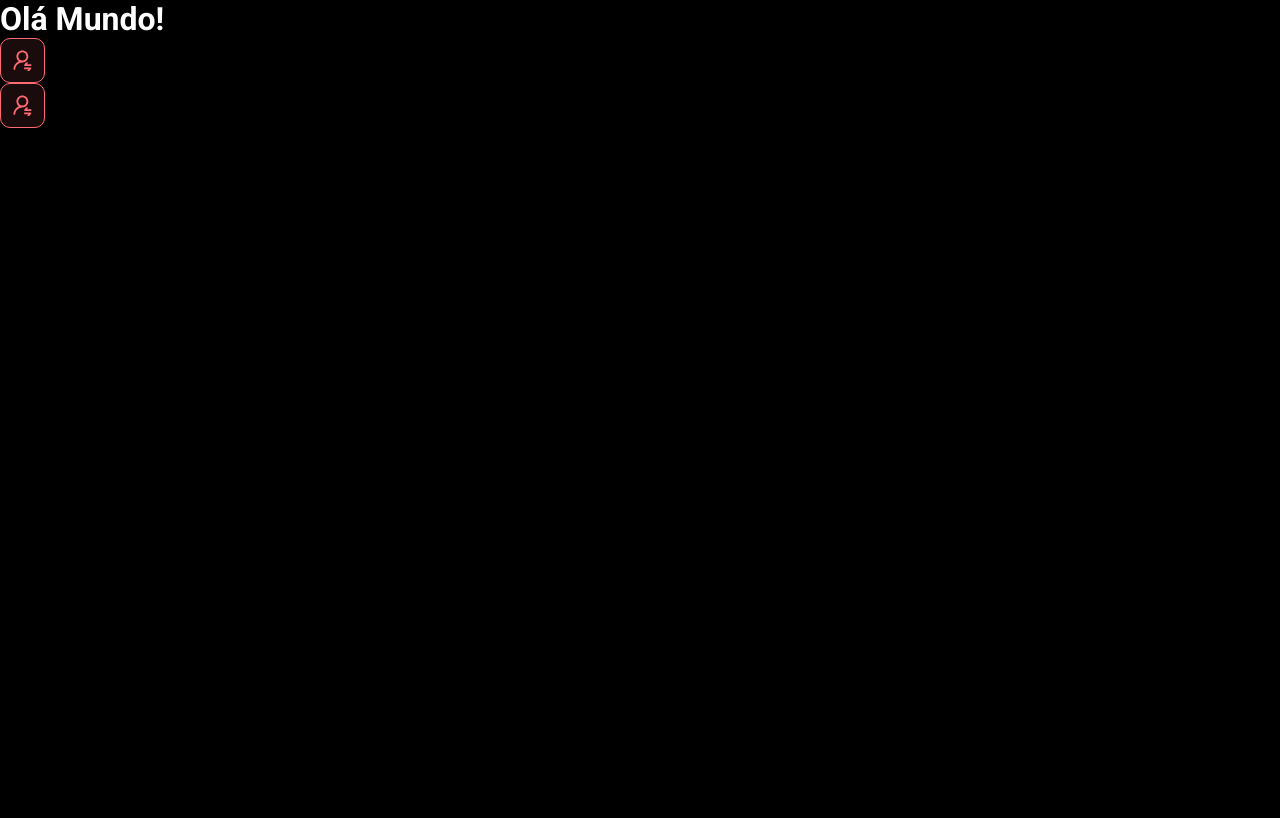
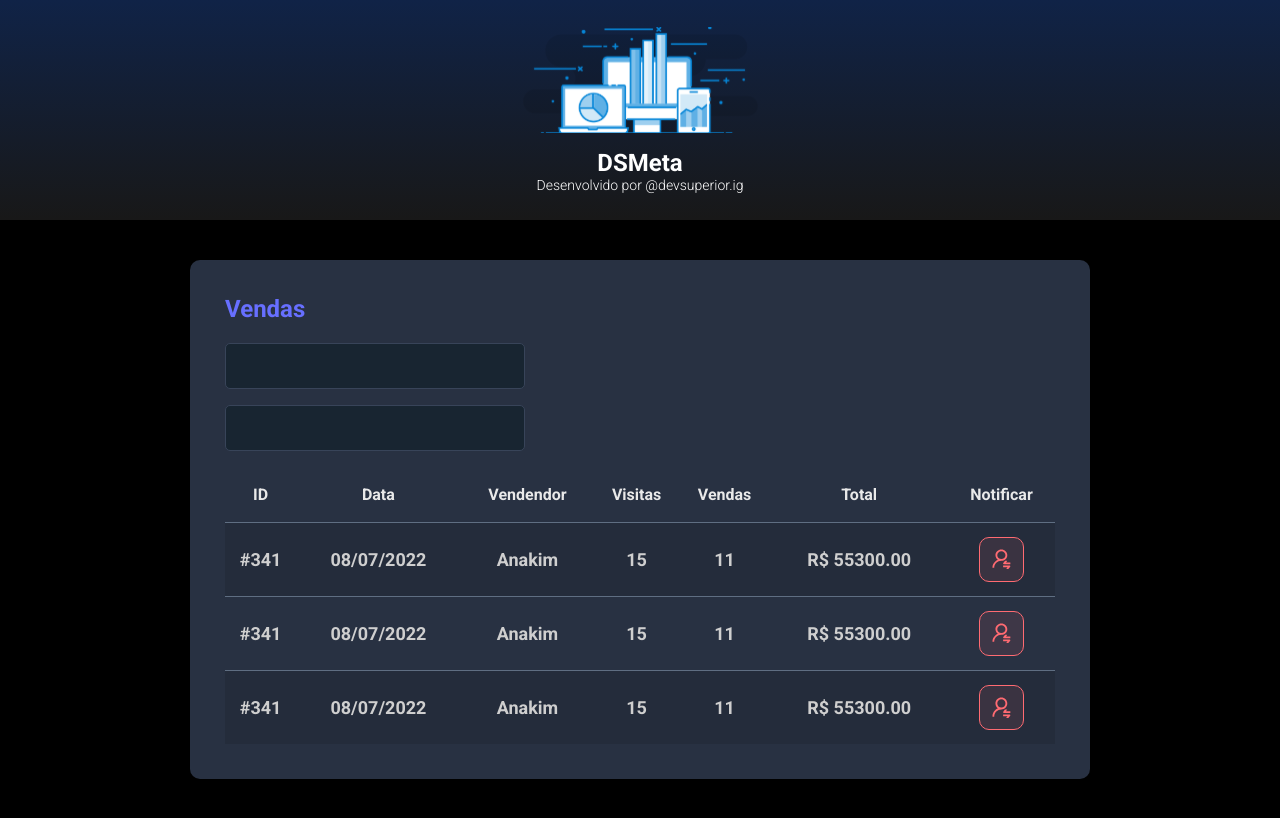
Before and after one commit to BentoCam/dsmeta, a React (Vite) app in the folder frontend/: page / in a window 1280 px wide. Built offline with nearby package versions, Linux system fonts and the light colour scheme.

Commit message:
Other components

```diff
--- a/frontend/src/App.tsx
+++ b/frontend/src/App.tsx
@@ -1,12 +1,22 @@
-import NotificationButton from "./components/NotificationButton"
+
+import Header from "./components/Header"
+import SalesCard from "./components/SalesCard"
 
 function App() {
 
   return (
     <>
-      <h1>Olá Mundo!</h1>
-      <NotificationButton />
-      <NotificationButton />
+      <Header />
+      <main>
+        <section id="sales">
+          <div className="dsmeta-container">
+
+            <SalesCard />
+
+          </div>
+
+        </section>
+      </main>
     </>
   )
 }
--- /dev/null
+++ b/frontend/src/components/Header/index.tsx
@@ -0,0 +1,22 @@
+    import logo from '../../assets/img/logo.svg'
+
+    import './styles.css'
+
+        function Header() {
+
+           return (
+                <header>
+                    <div className="dsmeta-logo-container">
+                            <img src={logo} alt="DSMeta" />
+                            <h1>DSMeta</h1>
+                        <p>
+                            Desenvolvido por
+
+                            <a href="https://github.com/BentoCam?tab=repositories"> @devsuperior.ig</a>
+                        </p>
+                    </div>
+                </header>
+            )
+        }
+
+        export default Header
--- /dev/null
+++ b/frontend/src/components/Header/styles.css
@@ -0,0 +1,32 @@
+header {
+
+    background: linear-gradient(180deg, #102347 0%, #181818 100%);
+    height: 220px;
+    display: flex;
+    align-items: center;
+    justify-content: center;
+}
+
+.dsmeta-logo-container {
+
+    display: flex;
+    flex-direction: column;
+    align-items: center;
+}
+
+.dsmeta-logo-container img {
+
+    width: 235px;
+}
+
+.dsmeta-logo-container h1 {
+
+    margin-top: 15px;
+    font-size: 24px;
+}
+
+.dsmeta-logo-container p {
+
+    font-size: 14px;
+    font-weight: 300;
+}
--- a/frontend/src/components/NotificationButton/index.tsx
+++ b/frontend/src/components/NotificationButton/index.tsx
@@ -2,10 +2,10 @@
 
 import './styles.css'
 
-
 function NotificationButton() {
 
     return (
+
         <div className="dsmeta-red-btn">
             <img src={icon} alt="Notificar" />
         </div>
--- /dev/null
+++ b/frontend/src/components/SalesCard/index.tsx
@@ -0,0 +1,84 @@
+
+import NotificationButton from '../NotificationButton'
+import './styles.css'
+
+function SalesCard() {
+
+
+    return (
+
+
+       <div className="dsmeta-card">
+
+            <h2 className="dsmeta-sales-title">Vendas</h2>
+            <div>
+                <div className="dsmeta-form-control-container">
+                    <input className="dsmeta-form-control" type="text" />
+                </div>
+                <div className="dsmeta-form-control-container">
+                    <input className="dsmeta-form-control" type="text" />
+                </div>
+                <div>
+                    <table className="dsmeta-sales-table">
+                        <thead>
+                            <tr>
+                                <th className="show992">ID</th>
+                                <th className="show576">Data</th>
+                                <th>Vendendor</th>
+                                <th className="show992">Visitas</th>
+                                <th className="show992">Vendas</th>
+                                <th>Total</th>
+                                <th>Notificar</th>
+                            </tr>
+                        </thead>
+                        <tbody>
+                            <tr>
+                                <th className="show992">#341</th>
+                                <th className="show576">08/07/2022</th>
+                                <th>Anakim</th>
+                                <th className="show992">15</th>
+                                <th className="show992">11</th>
+                                <th>R$ 55300.00</th>
+                                <th>
+                                    <div className="dsmeta-red-btn-container">
+                                       <NotificationButton />
+                                    </div>
+                                </th>
+                            </tr>
+                            <tr>
+                                <th className="show992">#341</th>
+                                <th className="show576">08/07/2022</th>
+                                <th>Anakim</th>
+                                <th className="show992">15</th>
+                                <th className="show992">11</th>
+                                <th>R$ 55300.00</th>
+
+                                <th>
+                                    <div className="dsmeta-red-btn-container">
+                                        <NotificationButton />
+                                    </div>
+                                </th>
+                            </tr>
+                            <tr>
+                                <th className="show992">#341</th>
+                                <th className="show576">08/07/2022</th>
+                                <th>Anakim</th>
+                                <th className="show992">15</th>
+                                <th className="show992">11</th>
+                                <th>R$ 55300.00</th>
+
+                                <th>
+                                    <div className="dsmeta-red-btn-container">
+                                     <NotificationButton />
+                                    </div>
+                                </th>
+                            </tr>
+                        </tbody>
+                    </table>
+                </div>
+            </div>
+       </div>
+    )
+}
+
+            export default SalesCard
--- /dev/null
+++ b/frontend/src/components/SalesCard/styles.css
@@ -0,0 +1,104 @@
+.dsmeta-card {
+
+    background: #283142;
+    border-radius: 10px;
+    padding: 30px 10px;
+}
+
+.dsmeta-sales-title {
+
+    color: #676FFF;
+    font-size: 24px;
+    margin-bottom: 20px;
+
+}
+
+.dsmeta-form-control-container {
+    margin-bottom: 16px;
+    max-width: 300px;
+}
+
+.dsmeta-form-control {
+    width: 100%;
+    height: 46px;
+    background-color: #182531;
+    border: 1px solid #384459;
+    border-radius: 5px;
+    color: #9AAABE;
+    padding: 0 20px;
+    font-size: 18px;
+}
+
+.dsmeta-sales-table {
+    width: 100%;
+    border-spacing: 0;
+    border-collapse: collapse;
+}
+
+.dsmeta-sales-table thead {
+    height: 55px;
+    font-size: 16px;
+    color: #E9E9E9;
+    font-weight: 700;
+}
+
+.dsmeta-sales-table tbody {
+    font-size: 14px;
+    font-weight: 400;
+    color: #CFCFCF;
+    text-align: center;
+}
+
+.dsmeta-sales-table tbody tr {
+    height: 74px;
+    border-top: 1px solid #5F6E82;
+}
+
+
+.dsmeta-sales-table tbody tr:hover>th {
+    background-color: #384459;
+}
+
+.dsmeta-sales-table tbody tr:nth-child(odd) {
+    background-color: #242C3B;
+}
+
+
+.dsmeta-red-btn-container {
+    display: flex;
+    justify-content: center;
+}
+
+.show576 {
+    display: none;
+}
+
+@media (min-width: 576px) {
+
+    .show576 {
+        display: table-cell;
+    }
+}
+
+.dsmeta-card {
+    padding: 35px;
+}
+
+.dsmeta-sales-table tbody th {
+    height: 55px;
+}
+
+.dsmeta-sales-table tbody {
+    font-size: 18px;
+}
+
+.show992 {
+    display: none;
+}
+
+
+@media (min-width: 992px) {
+
+    .show992 {
+        display: table-cell;
+    }
--- a/frontend/src/index.css
+++ b/frontend/src/index.css
@@ -22,3 +22,15 @@
     color: unset;
     text-decoration: none;
 }
+
+.dsmeta-container {
+
+    width: 100%;
+    max-width: 900px;
+    margin: 0 auto;
+}
+
+#sales {
+
+    padding: 40px 10px;
+}
```
Also changed, not shown: frontend/src/assets/img/logo.svg (added).
